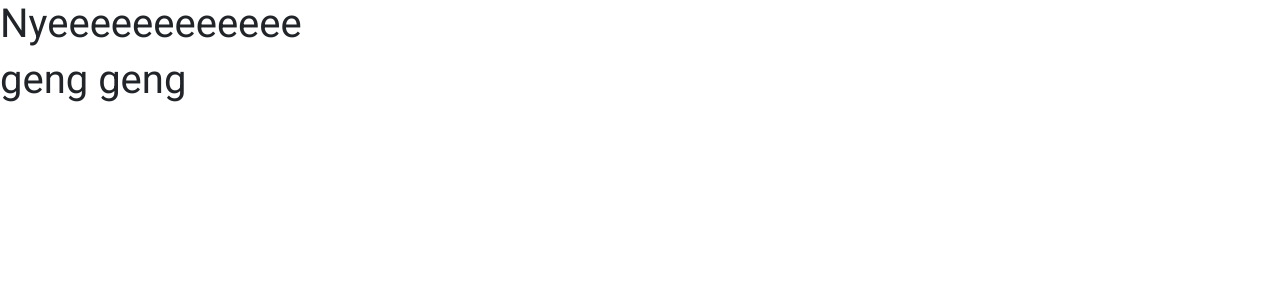
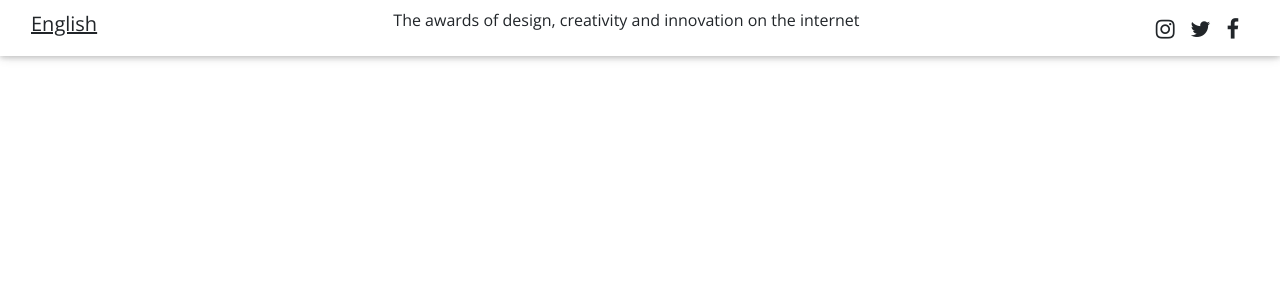
Before and after one commit to alvynah/Awwards-Clone, a Django app: page / in a window 1280 px wide. Shown: the top 300 px of the page. Run offline with Django 3.2, Linux system fonts and the light colour scheme; some libraries are stand-ins or nearby versions.

Commit message:
Add navigation bar 1

```diff
--- a/AwwardsClone/settings.py
+++ b/AwwardsClone/settings.py
@@ -11,6 +11,7 @@
 """
 
 from pathlib import Path
+import os
 
 # Build paths inside the project like this: BASE_DIR / 'subdir'.
 BASE_DIR = Path(__file__).resolve().parent.parent
@@ -120,6 +121,9 @@
 # https://docs.djangoproject.com/en/3.2/howto/static-files/
 
 STATIC_URL = '/static/'
+STATICFILES_DIRS = [
+    os.path.join(BASE_DIR, "static"),
+]
 
 # Default primary key field type
 # https://docs.djangoproject.com/en/3.2/ref/settings/#default-auto-field
--- a/awwards/templates/awwards/base.html
+++ b/awwards/templates/awwards/base.html
@@ -16,7 +16,10 @@
     <link rel="stylesheet" href="https://cdnjs.cloudflare.com/ajax/libs/font-awesome/4.7.0/css/font-awesome.min.css">
 
     <link rel="preconnect" href="https://fonts.gstatic.com">
-    <link href="https://fonts.googleapis.com/css2?family=Roboto&display=swap" rel="stylesheet"> {%endblock%}
+    <link href="https://fonts.googleapis.com/css2?family=Roboto&display=swap" rel="stylesheet">
+    <link href="https://fonts.googleapis.com/css2?family=Open+Sans&display=swap" rel="stylesheet">
+    <link href="{% static 'css/index.css' %}" rel="stylesheet">
+    <link href="{% static 'css/navbar.css' %}" rel="stylesheet"> {%endblock%}
 
 </head>
 
--- a/awwards/templates/awwards/navbar.html
+++ b/awwards/templates/awwards/navbar.html
@@ -1 +1,18 @@
-<h1>Nyeeeeeeeeeeee</h1>
+{%load static%}
+<div class="navbar fixed-top bg-white">
+    <nav class="container-fluid">
+        <span class="h5 mb-o">
+            <div id="english" ><u>English</u></div>
+        </span>
+
+        <span class="heading">
+            <p>The awards of design, creativity and innovation on the internet</p>
+        </span>
+        <span class="pull-right icons">
+            <i class="fa fa-instagram" aria-hidden="true"></i>
+            <i class="fa fa-twitter" aria-hidden="true"></i>
+            <i class="fa fa-facebook" aria-hidden="true"></i>
+        </span>
+
+    </nav>
+</div>
--- /dev/null
+++ b/static/css/index.css
@@ -0,0 +1,4 @@
+body {
+    scroll-behavior: smooth;
+    font-family: 'Open Sans', sans-serif;
+}
--- /dev/null
+++ b/static/css/navbar.css
@@ -0,0 +1,7 @@
+.icons {
+    font-size: 22px !important;
+}
+
+.icons i {
+    margin-right: 10px;
+}
```
